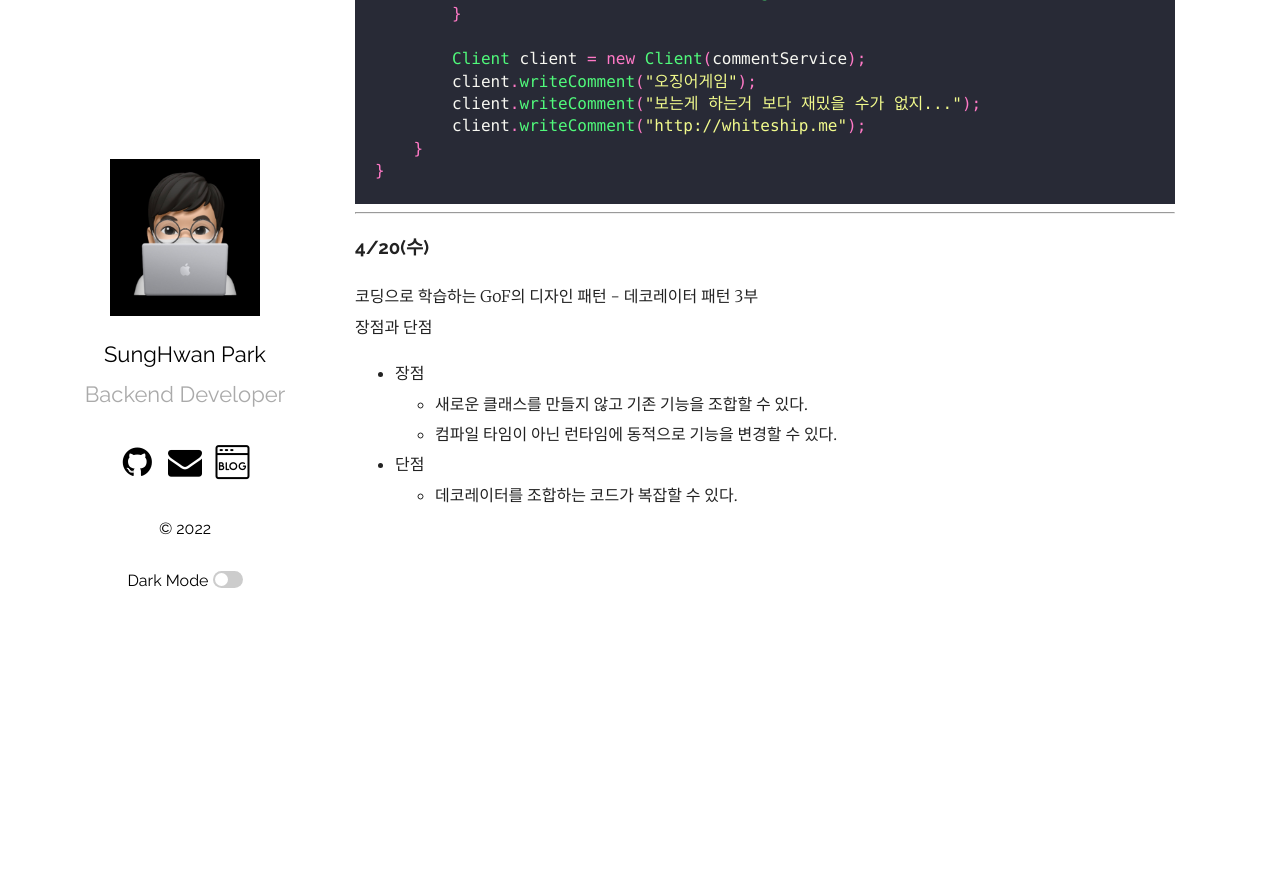
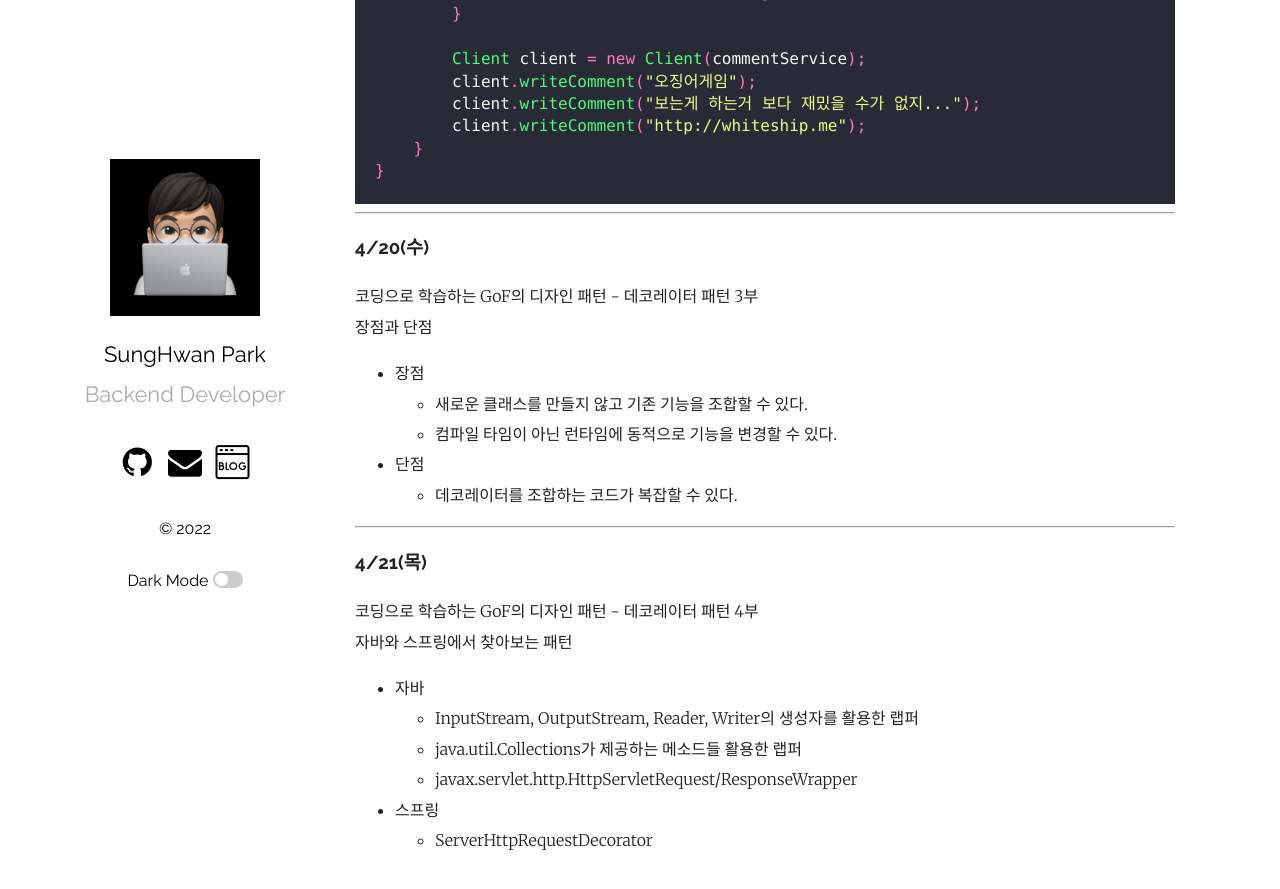
Before and after one commit to park0219/park0219.github.io, a Jekyll site: the page built from _posts/2022-04-01-4월TIL.markdown, in a window 1280 px wide and 900 px high, scrolled down 16548 px. Shown: the top 889 px of the window. Built offline with Jekyll 4.4.1, drawn with Linux system fonts in a browser that asks for light colours; comment, search, counter and statistics services are not loaded; before the commit the page ends 17103 px from its top, so only the background shows below that.

Commit message:
feat: 2022-04-21 TIL 추가

```diff
--- a/_posts/2022-04-01-4월TIL.markdown
+++ b/_posts/2022-04-01-4월TIL.markdown
@@ -770,3 +770,17 @@ public class App {
     -   컴파일 타임이 아닌 런타임에 동적으로 기능을 변경할 수 있다.
 -   단점
     -   데코레이터를 조합하는 코드가 복잡할 수 있다.
+
+---
+
+### 4/21(목)
+
+코딩으로 학습하는 GoF의 디자인 패턴 - 데코레이터 패턴 4부<br/>
+자바와 스프링에서 찾아보는 패턴
+
+-   자바
+    -   InputStream, OutputStream, Reader, Writer의 생성자를 활용한 랩퍼
+    -   java.util.Collections가 제공하는 메소드들 활용한 랩퍼
+    -   javax.servlet.http.HttpServletRequest/ResponseWrapper
+-   스프링
+    -   ServerHttpRequestDecorator
```
